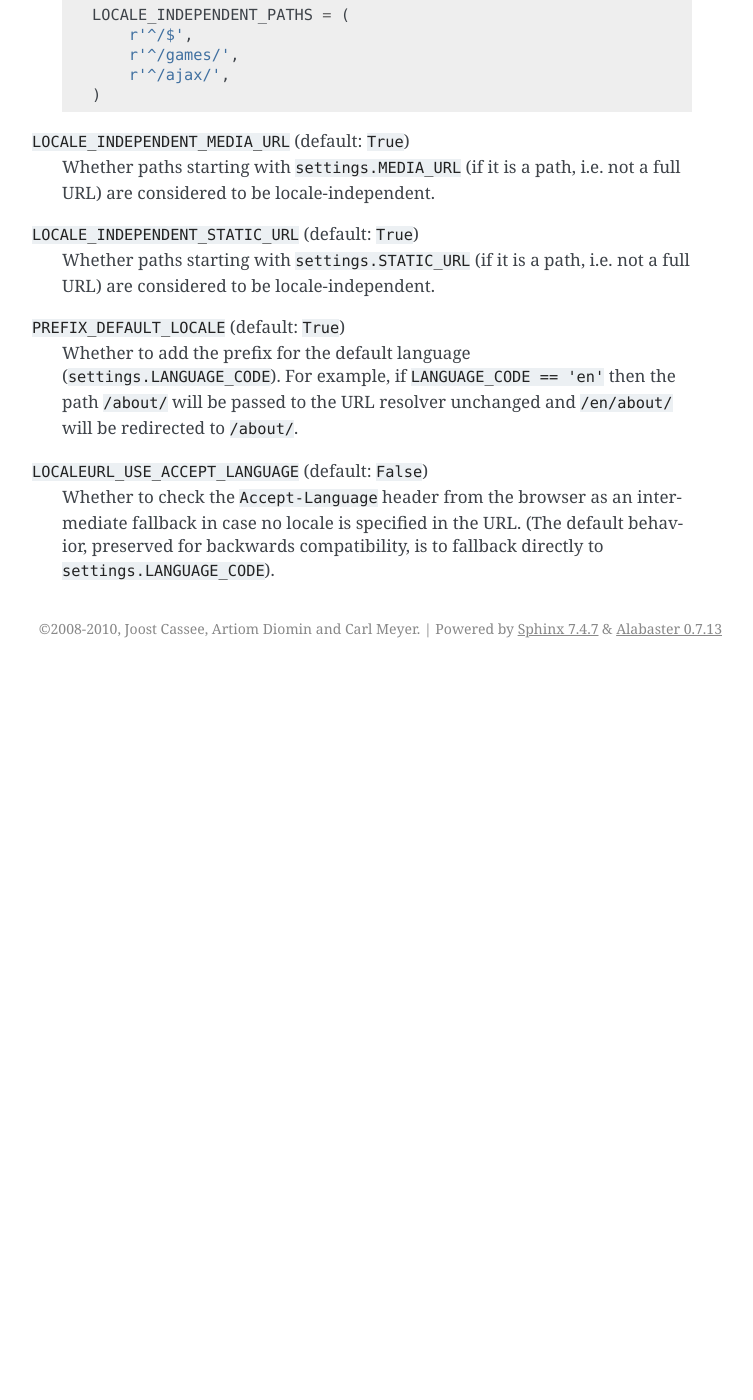
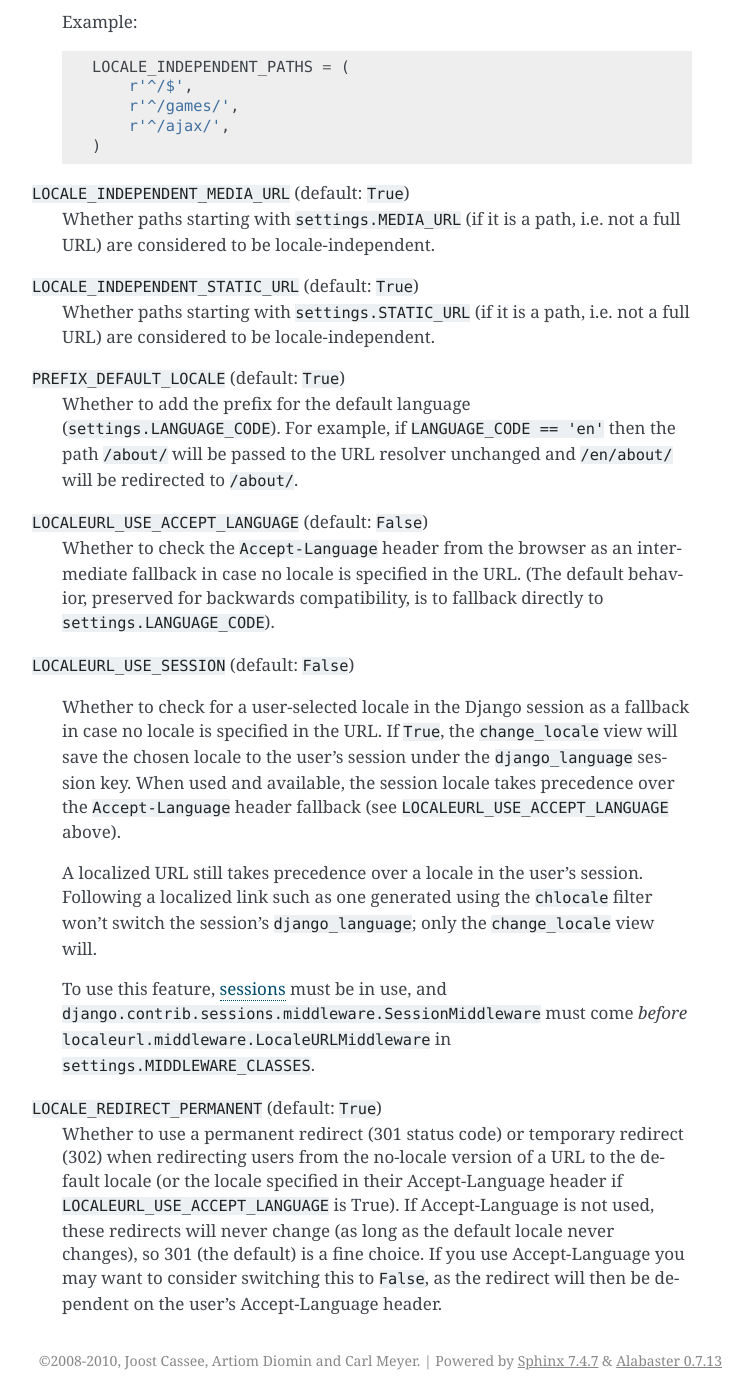
Before and after one commit to ilblackdragon/django-localeurl, a Sphinx documentation site: the page built from docs/setup.rst, in a window 1280 px wide and 1400 px high, scrolled down 1378 px. Shown: the whole window, without its empty margins (388-1141 px from the left). Built offline with Sphinx 7.4.7, drawn with Linux system fonts in a browser that asks for light colours; before the commit the page ends 2046 px from its top, so only the background shows below that; some of the changed text lies outside the part shown.

Commit message:
merge with upstream

```diff
--- a/docs/setup.rst
+++ b/docs/setup.rst
@@ -9,9 +9,10 @@ project.
 Prerequisites
 -------------
 
-The localeurl application requires Django_ 1.0 or higher.
+The localeurl application requires Django_ 1.3 or higher and Python_ 2.6 or 2.7.
 
 .. _Django: http://www.djangoproject.com/download/
+.. _Python: http://www.python.org/download/
 
 
 Setup
@@ -23,9 +24,11 @@ to the installed applications list.
 #. Add ``'localeurl.middleware.LocaleURLMiddleware'`` to
    ``settings.MIDDLEWARE_CLASSES``. It must come *before*
    ``'django.middleware.common.CommonMiddleware'`` or ``settings.APPEND_SLASH``
-   will not work. Make sure Django's built-in ``LocaleMiddleware`` is **not**
-   in your ``MIDDLEWARE_CLASSES`` setting; ``LocaleURLMiddleware`` replaces it
-   and the two will not work together.
+   will not work. Make sure Django's built-in ``LocaleMiddleware`` is **not** in
+   your ``MIDDLEWARE_CLASSES`` setting; ``LocaleURLMiddleware`` replaces it and
+   the two will not work together. It must also come after
+   ``django.contrib.sessions.middleware.SessionMiddleware`` if you plan using
+   the session fallback (see ``LOCALEURL_USE_SESSION`` below).
 
 #. Add ``'localeurl'`` to ``settings.INSTALLED_APPS``. Because the application
    needs to replace the standard ``urlresolvers.reverse`` function, it is
@@ -91,3 +94,36 @@ file.
   an intermediate fallback in case no locale is specified in the
   URL. (The default behavior, preserved for backwards compatibility,
   is to fallback directly to ``settings.LANGUAGE_CODE``).
+
+``LOCALEURL_USE_SESSION`` (default: ``False``)
+
+  Whether to check for a user-selected locale in the Django session as a
+  fallback in case no locale is specified in the URL. If ``True``, the
+  ``change_locale`` view will save the chosen locale to the user's session
+  under the ``django_language`` session key. When used and available, the
+  session locale takes precedence over the ``Accept-Language`` header fallback
+  (see ``LOCALEURL_USE_ACCEPT_LANGUAGE`` above).
+
+  A localized URL still takes precedence over a locale in the user's
+  session. Following a localized link such as one generated using the
+  ``chlocale`` filter won't switch the session's ``django_language``; only the
+  ``change_locale`` view will.
+
+  To use this feature, `sessions`_ must be in use, and
+  ``django.contrib.sessions.middleware.SessionMiddleware`` must come *before*
+  ``localeurl.middleware.LocaleURLMiddleware`` in
+  ``settings.MIDDLEWARE_CLASSES``.
+
+.. _`sessions` : http://docs.djangoproject.com/en/dev/topics/http/sessions/
+.. _`middleware` : https://docs.djangoproject.com/en/dev/topics/http/middleware/
+
+
+``LOCALE_REDIRECT_PERMANENT`` (default: ``True``)
+  Whether to use a permanent redirect (301 status code) or temporary
+  redirect (302) when redirecting users from the no-locale version of a URL
+  to the default locale (or the locale specified in their Accept-Language
+  header if ``LOCALEURL_USE_ACCEPT_LANGUAGE`` is True).  If Accept-Language
+  is not used, these redirects will never change (as long as the default
+  locale never changes), so 301 (the default) is a fine choice.  If you use
+  Accept-Language you may want to consider switching this to ``False``, as
+  the redirect will then be dependent on the user's Accept-Language header.
--- a/metadata.py
+++ b/metadata.py
@@ -9,7 +9,7 @@ try:
                              stdout=subprocess.PIPE, stderr=subprocess.PIPE)
         if not p.returncode:
             fh = open('HGREV', 'w')
-            fh.write(p.communicate()[0].splitlines()[0])
+            fh.write((p.communicate()[0].splitlines()[0] or '').decode('utf-8'))
             fh.close()
 except (OSError, IndexError):
     pass
@@ -22,5 +22,5 @@ except IOError:
 name = 'localeurl'
 authors = 'Joost Cassee, Artiom Diomin and Carl Meyer'
 copyright_years = '2008-2010'
-version = '1.4.post%s' % hgrev
+version = '2.0.1.post%s' % hgrev
 release = version
--- a/runtests.py
+++ b/runtests.py
@@ -12,8 +12,10 @@ if not settings.configured:
             'localeurl',
             'localeurl.tests',
             'django.contrib.sites', # for sitemap test
+            'django.contrib.sessions', # for USE_SESSION
             ),
         ROOT_URLCONF='localeurl.tests.test_urls',
+        SITE_ID=1,
         )
     if VERSION >= (1, 2):
         settings_dict["DATABASES"] = {
--- a/setup.py
+++ b/setup.py
@@ -13,7 +13,7 @@ long_description = open('docs/index.rst').read().split('split here', 1)[0] + """
 
 See the `full documentation`_.
 
-.. _`full documentation`: http://packages.python.org/django-localeurl/
+.. _`full documentation`: http://django-localeurl.readthedocs.org
 """
 
 setup(
@@ -43,6 +43,6 @@ setup(
         'Topic :: Software Development :: Libraries :: Python Modules',
         'Topic :: Software Development :: Localization',
     ],
-    url = "http://packages.python.org/django-%s/" % app_name,
+    url = "http://django-%s.readthedocs.org/" % app_name,
     test_suite = 'runtests.runtests',
 )
```
Also changed, not shown: docs/history.rst (+21 -0 lines), docs/usage.rst (+10 -1 lines), LICENSE.txt, 11 other files.
